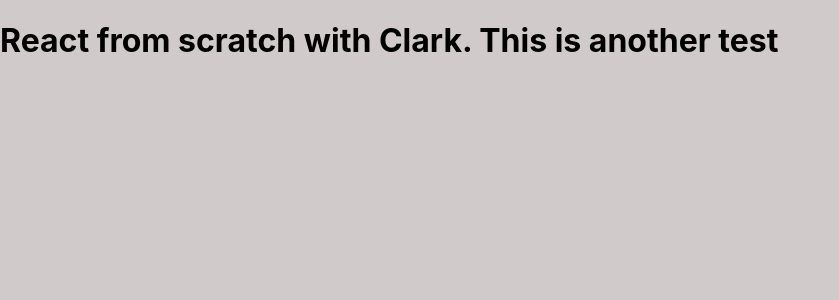
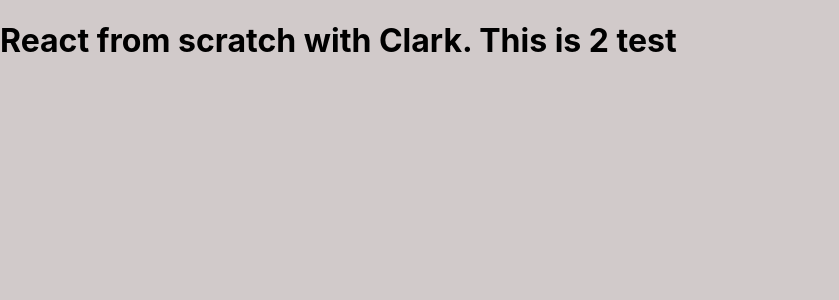
Before and after one commit to platium111/react-webpack5-boilerplate, a React app: page / in a window 1280 px wide. Shown: the top 300 px of the page, without its empty margins (0-839 px from the left). Built offline with nearby package versions, Linux system fonts and the light colour scheme.

Commit message:
change: testing husky

```diff
--- a/src/App.tsx
+++ b/src/App.tsx
@@ -1,5 +1,5 @@
 import * as React from "react";
 
 export default function App() {
-  return <h1>React from scratch with Clark. This is another test</h1>;
+  return <h1>React from scratch with Clark. This is 2 test</h1>;
 }
```
